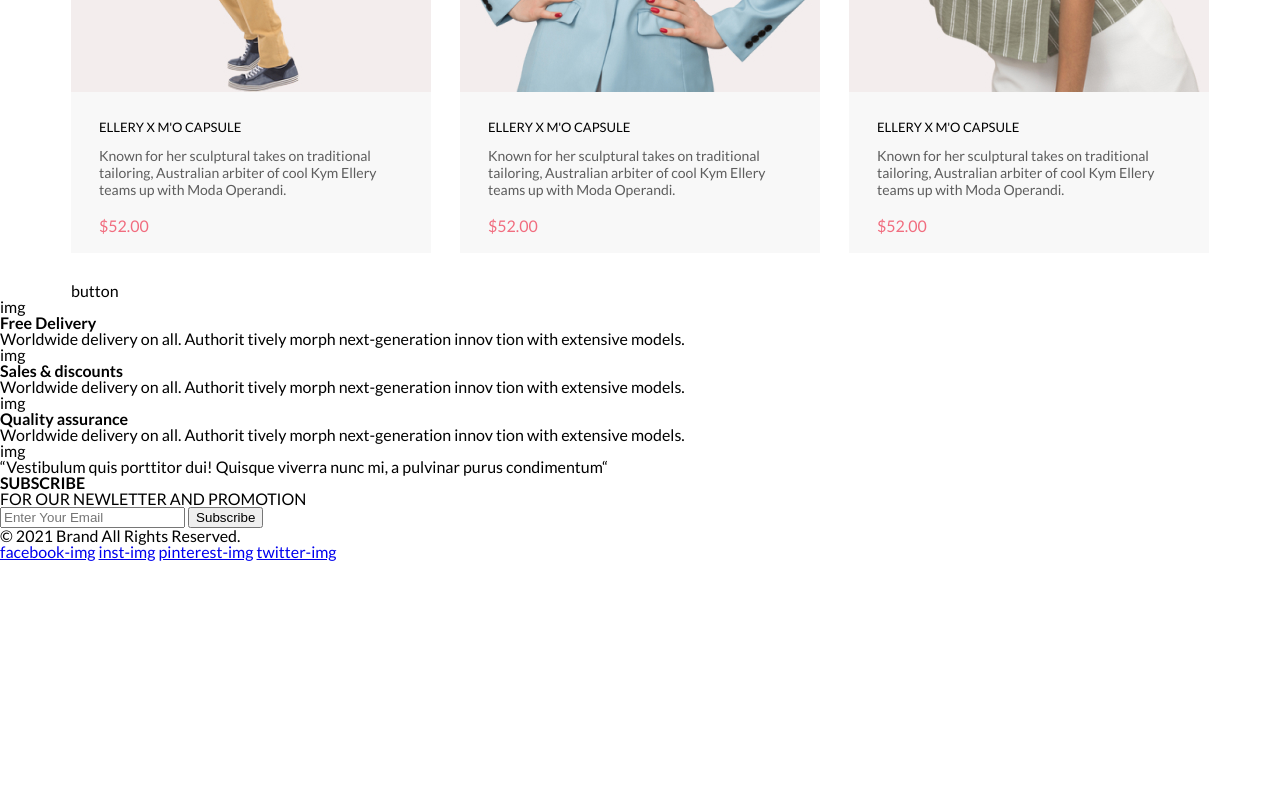
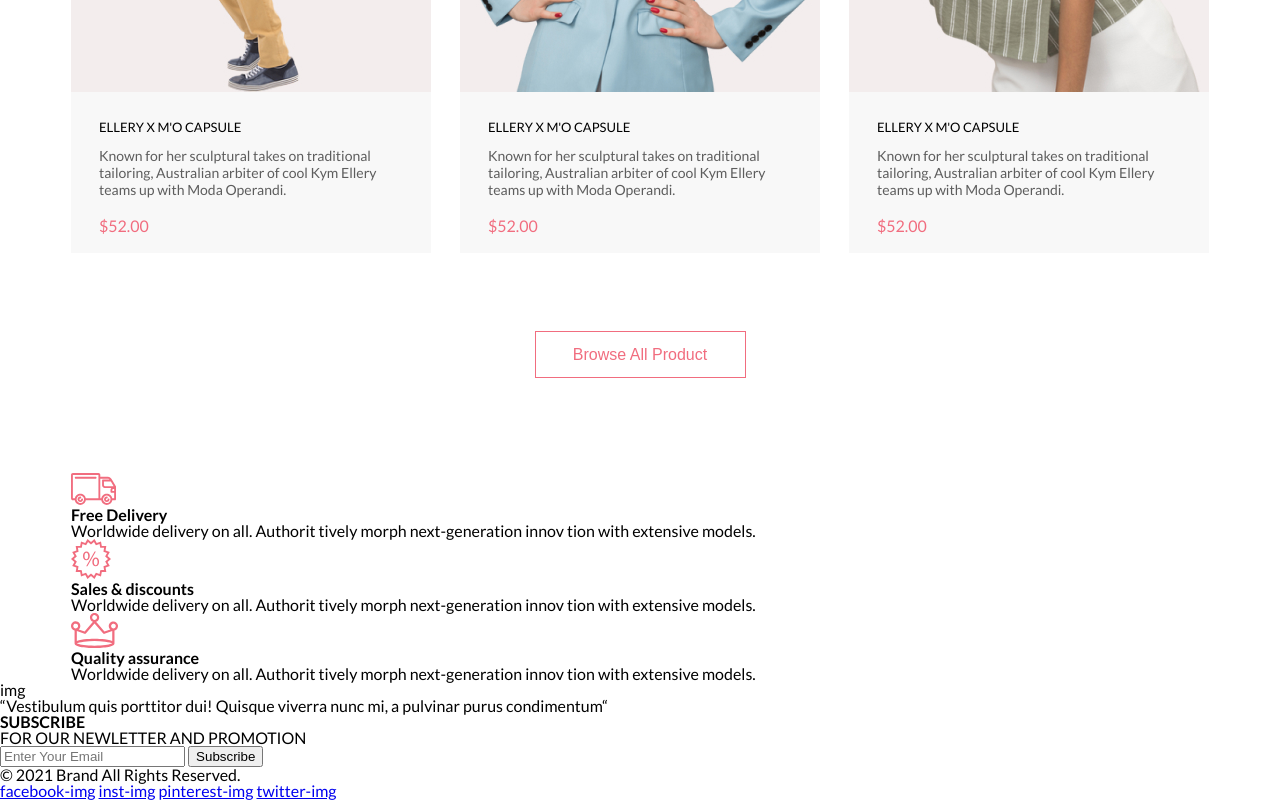
Before and after one commit to Su1dar/shop, a plain HTML site: page shop/index.html in a window 1280 px wide. Shown: the part 2515-3315 px from the top of the page. Before the commit the page ends 3076 px from the top, so only its background shows below. Drawn offline with Linux system fonts and the light colour scheme.

Commit message:
доделала product

```diff
--- a/shop/css/style.scss
+++ b/shop/css/style.scss
@@ -205,3 +205,24 @@
     font-weight: 400;
     line-height: 19px;
 }
+
+.product__button {
+    min-height: 47px;
+    width: 211px;
+    border: 1px solid var(--dark-pink);
+    justify-content: center;
+    background-color: var(--white);
+}
+
+.product__button-inner {
+    margin: 48px 0 95px;
+    display: flex;
+    justify-content: center;
+}
+
+.product__button-text {
+    font-size: 16px;
+    font-weight: 400;
+    line-height: 19px;
+    color: var(--dark-pink);
+}
--- a/shop/index.html
+++ b/shop/index.html
@@ -197,13 +197,15 @@
             </div>
           </li>
         </ul>
-        button
+        <div class="product__button-inner">
+        <button class="product__button"> <p class="product__button-text">Browse All Product</p>
+        </button></div>
       </section>
 
-      <section>
+      <section class="information container">
         <ul>
           <li>
-            img
+            <img src="/shop/img/delivery.svg" alt="delivery">
             <h2>Free Delivery</h2>
             <p>
               Worldwide delivery on all. Authorit tively morph next-generation
@@ -211,7 +213,7 @@
             </p>
           </li>
           <li>
-            img
+            <img src="/shop/img/Sales.svg" alt="Sales">
             <h2>Sales & discounts</h2>
             <p>
               Worldwide delivery on all. Authorit tively morph next-generation
@@ -219,7 +221,7 @@
             </p>
           </li>
           <li>
-            img
+            <img src="/shop/img/Quality.svg" alt="Quality">
             <h2>Quality assurance</h2>
             <p>
               Worldwide delivery on all. Authorit tively morph next-generation
```
Also changed, not shown: shop/css/style.css, shop/img/Quality.svg (added), shop/img/Sales.svg (added), shop/img/delivery.svg (added), 1 other file.
